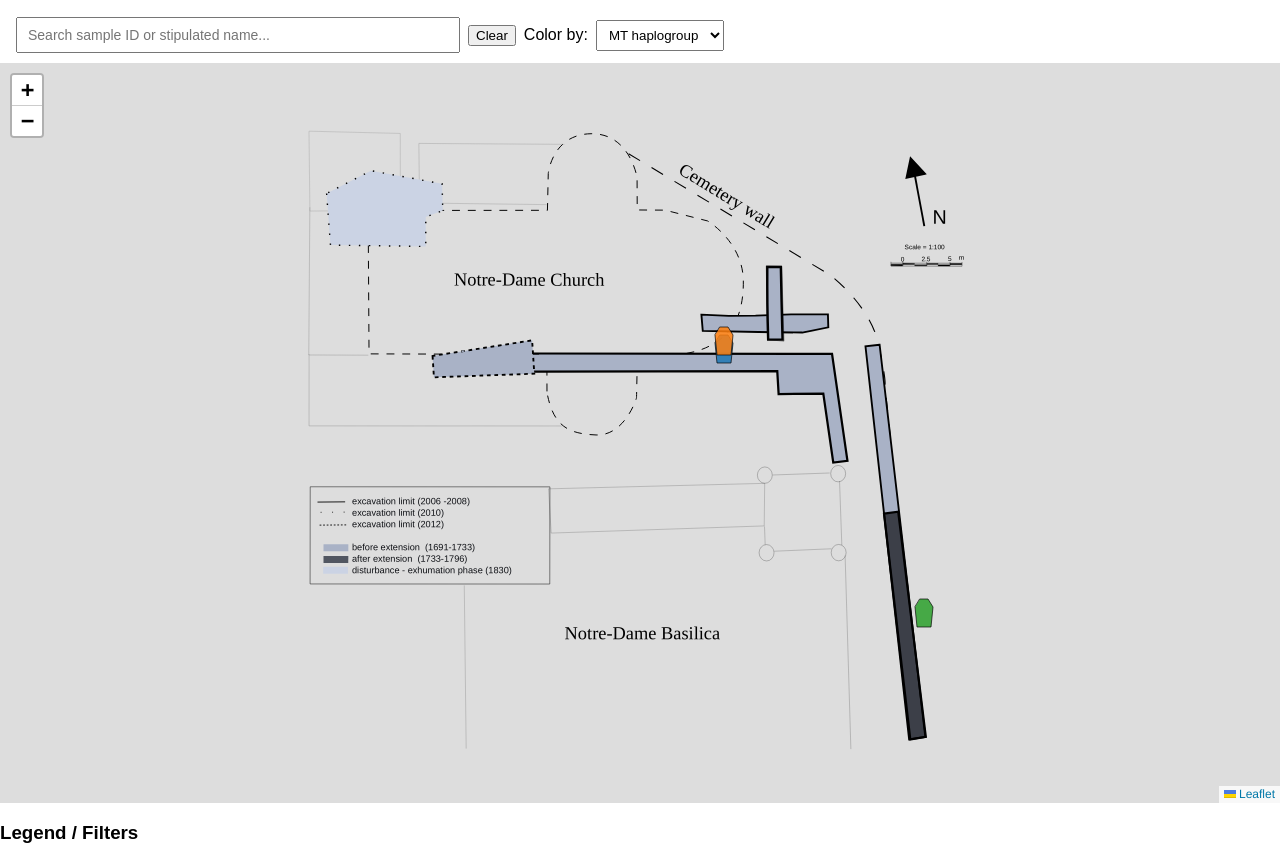
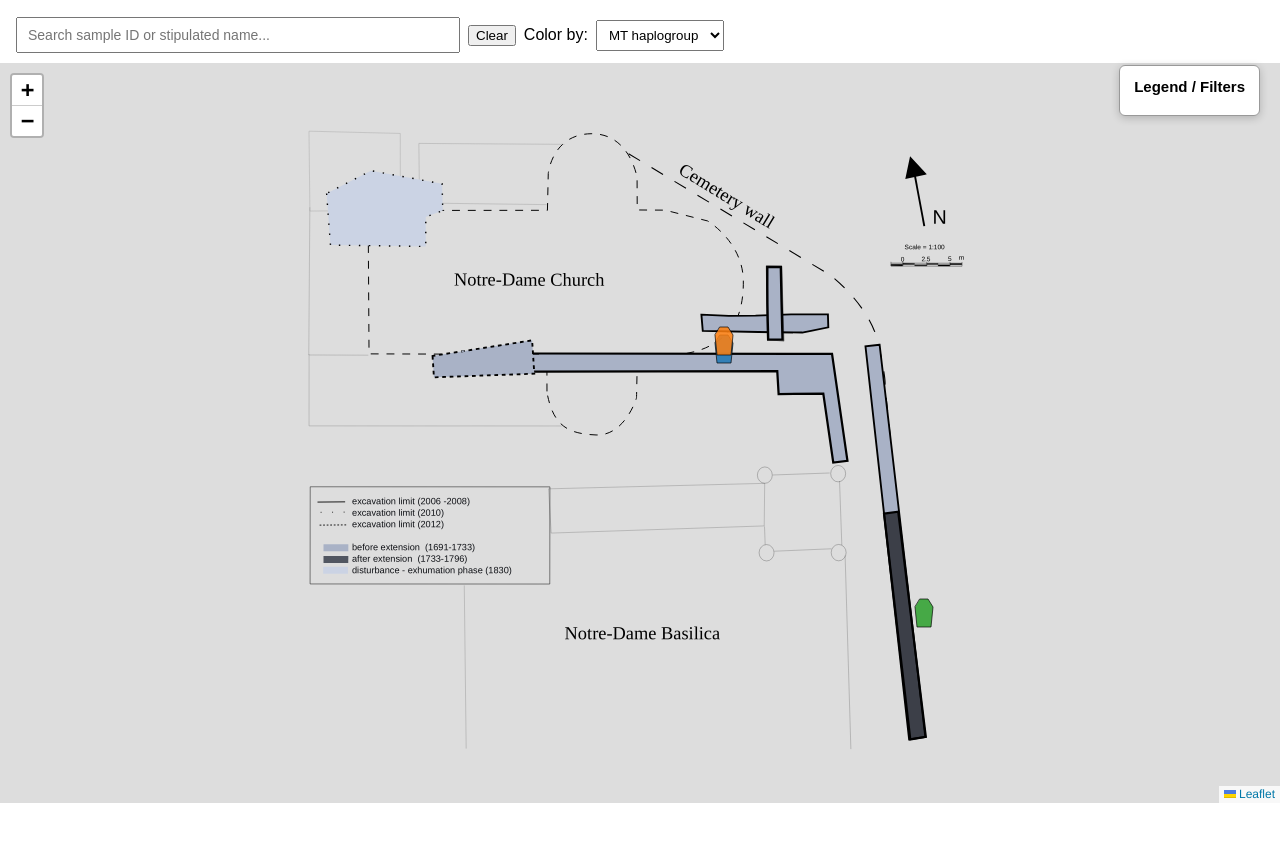
Before and after one commit to JustinPelletier/aDNA_cemetery_interractive_map, a plain HTML site: page index.html in a window 1280 px wide. Shown: the part 50-912 px from the top of the page. After the commit the page ends 853 px from the top, so only its background shows below. Drawn offline with nearby package versions, Linux system fonts and the light colour scheme.

Commit message:
Update style.css

```diff
--- a/style.css
+++ b/style.css
@@ -33,3 +33,36 @@
   display: flex;
   align-items: center;
 }
+
+#legendPanel {
+  position: absolute;
+  top: 115px;
+  right: 20px;
+  z-index: 1000;
+  background: white;
+  padding: 12px 14px;
+  border: 1px solid #999;
+  border-radius: 6px;
+  max-width: 230px;
+  font-size: 14px;
+  box-shadow: 0 2px 8px rgba(0, 0, 0, 0.2);
+}
+
+#legendPanel h3 {
+  margin: 0 0 8px 0;
+  font-size: 15px;
+}
+
+.legend-item {
+  display: flex;
+  align-items: center;
+  gap: 6px;
+  margin-bottom: 6px;
+}
+
+.legend-color {
+  width: 14px;
+  height: 14px;
+  border: 1px solid black;
+  display: inline-block;
+}
```
